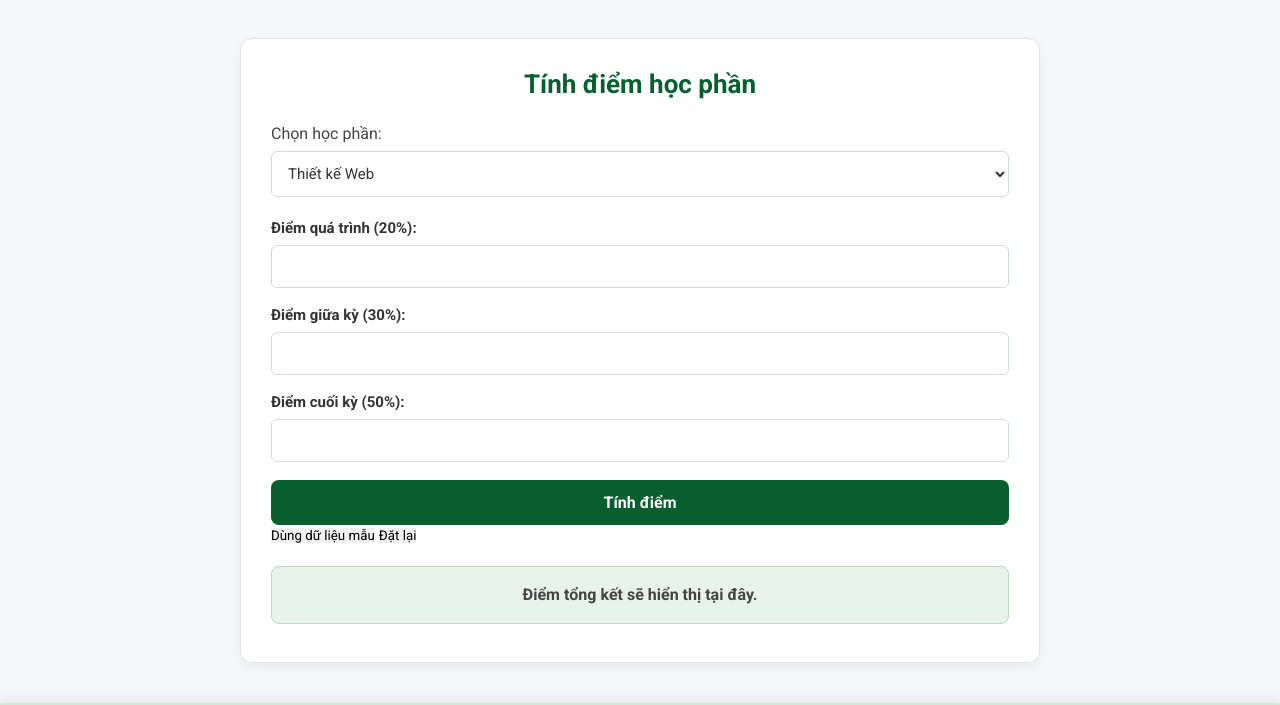
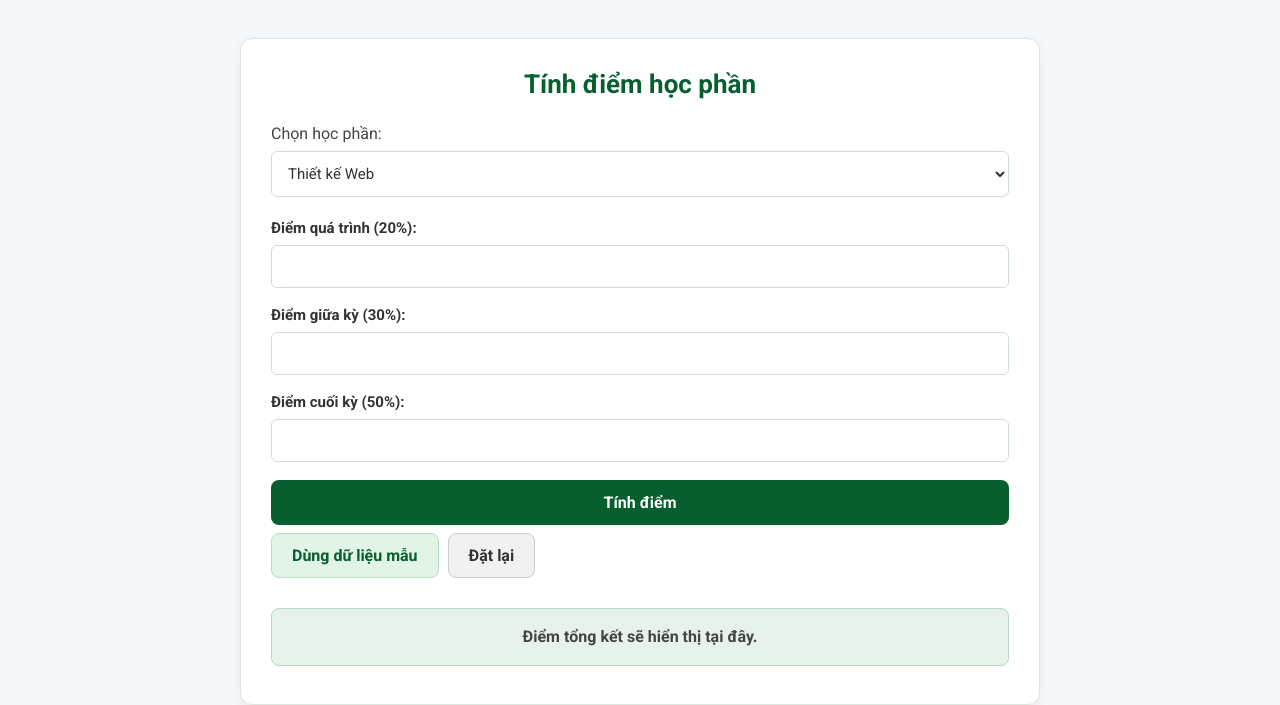
Before and after one commit to hienddk66sptin-gif/ICT0023-K66-Nhom05-WebsiteHocPhan, a plain HTML site: page congcu.html in a window 1280 px wide. Shown: the part 132-837 px from the top of the page. Drawn offline with Linux system fonts and the light colour scheme.

Commit message:
Update congcu.css

```diff
--- a/congcu.css
+++ b/congcu.css
@@ -189,3 +189,35 @@
     border-color: #075e2f;
     box-shadow: 0 0 0 3px rgba(7, 94, 47, 0.12);
 }
+
+#nut_du_lieu_mau,
+#nut_dat_lai {
+    padding: 12px 20px;
+    border: none;
+    border-radius: 8px;
+    font-size: 16px;
+    font-weight: bold;
+    cursor: pointer;
+    margin: 8px 5px 8px 0;
+    transition: background-color 0.2s;
+}
+#nut_du_lieu_mau {
+    background-color: #e2f3e8;
+    color: #075e2f;
+    border: 1px solid #b8ddc5;
+}
+
+#nut_du_lieu_mau:hover {
+    background-color: #c9e8d4;
+}
+
+/* Nút đặt lại */
+#nut_dat_lai {
+    background-color: #f1f1f1;
+    color: #333;
+    border: 1px solid #ccc;
+}
+
+#nut_dat_lai:hover {
+    background-color: #dedede;
+}
```
